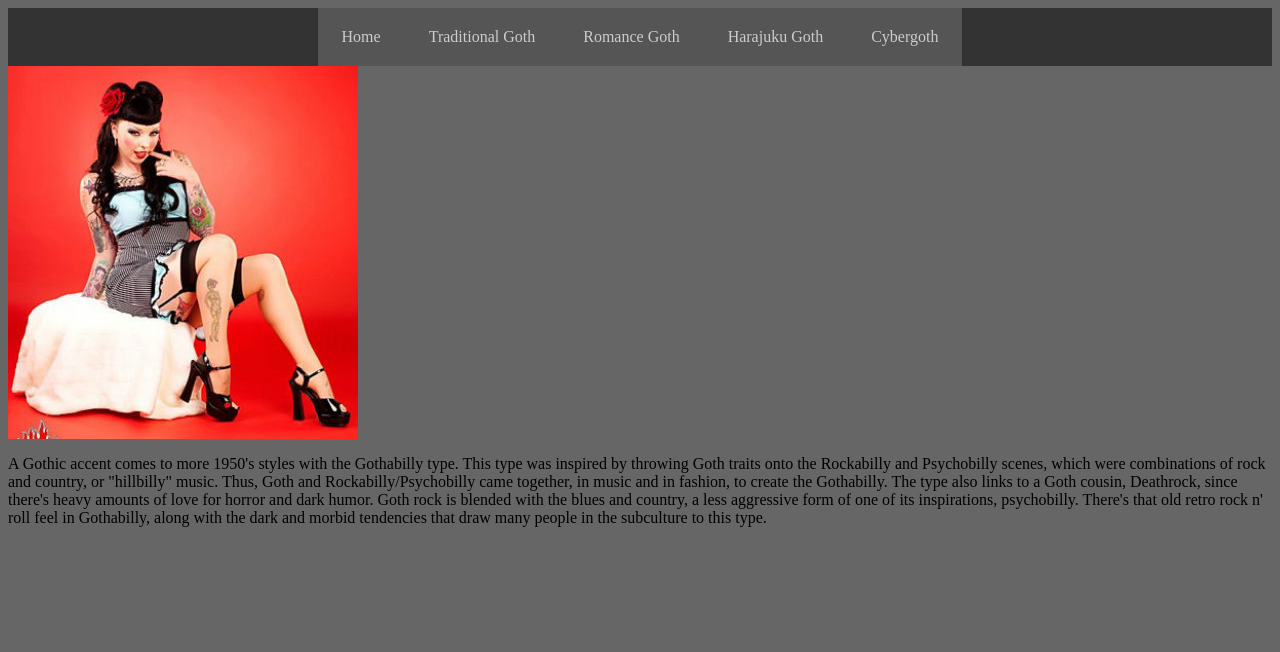
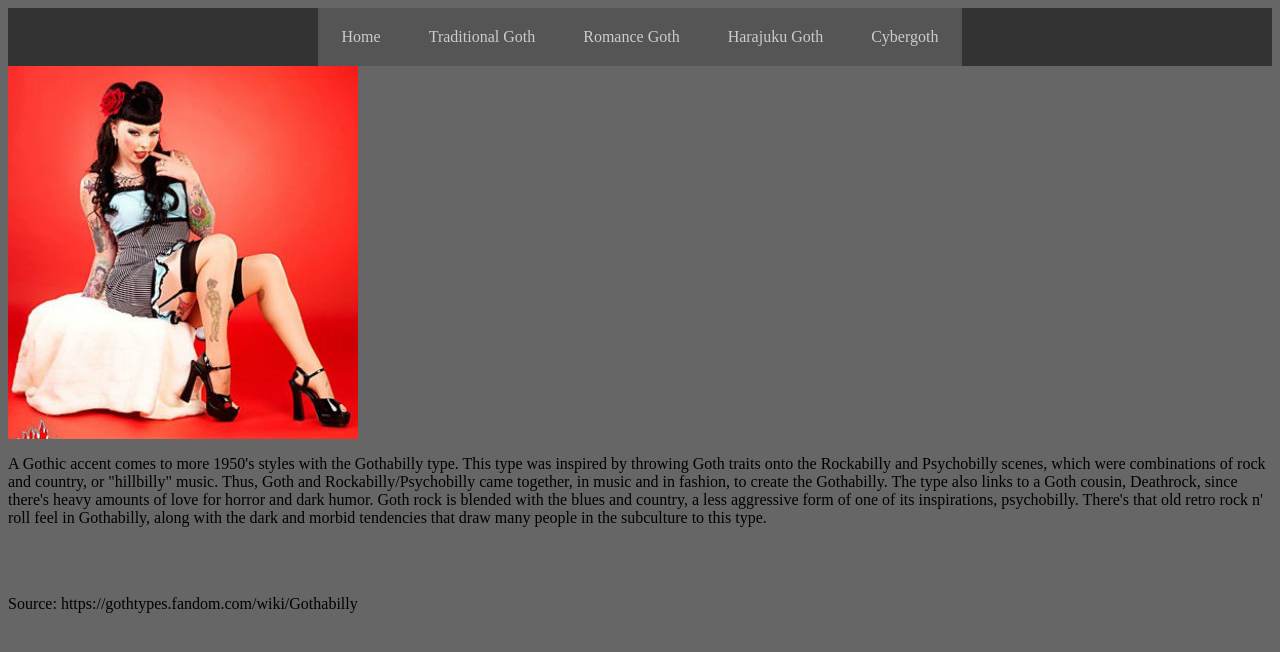
Before and after one commit to MattUni/WebDevAssesment, a plain HTML site: page vintage.html in a window 1280 px wide. Drawn offline with Linux system fonts and the light colour scheme.

Commit message:
added source to vintage page

```diff
--- a/vintage.html
+++ b/vintage.html
@@ -29,6 +29,8 @@
     There's that old retro rock n' roll feel in Gothabilly, along
     with the dark and morbid tendencies that draw many people in
     the subculture to this type.</p>
+    <br></br>
+    <p>Source: https://gothtypes.fandom.com/wiki/Gothabilly</p>
   <script src="js/scripts.js"></script>
   </body>
 </html>
```
